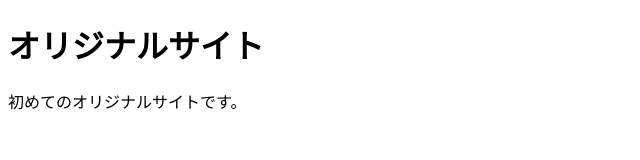
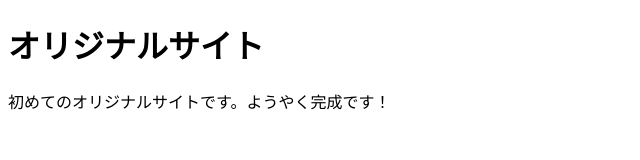
Before and after one commit to jin871/mysite, a plain HTML site: page index.html in a window 1280 px wide. Shown: the whole page, without its empty margins (0-640 px from the left). Drawn offline with Linux system fonts and the light colour scheme.

Commit message:
Add files via upload

```diff
--- a/index.html
+++ b/index.html
@@ -7,6 +7,6 @@
 </head>
 <body>
   <h1>オリジナルサイト</h1>
-  <p>初めてのオリジナルサイトです。</p>
+  <p>初めてのオリジナルサイトです。ようやく完成です！</p>
 </body>
 </html>
```
